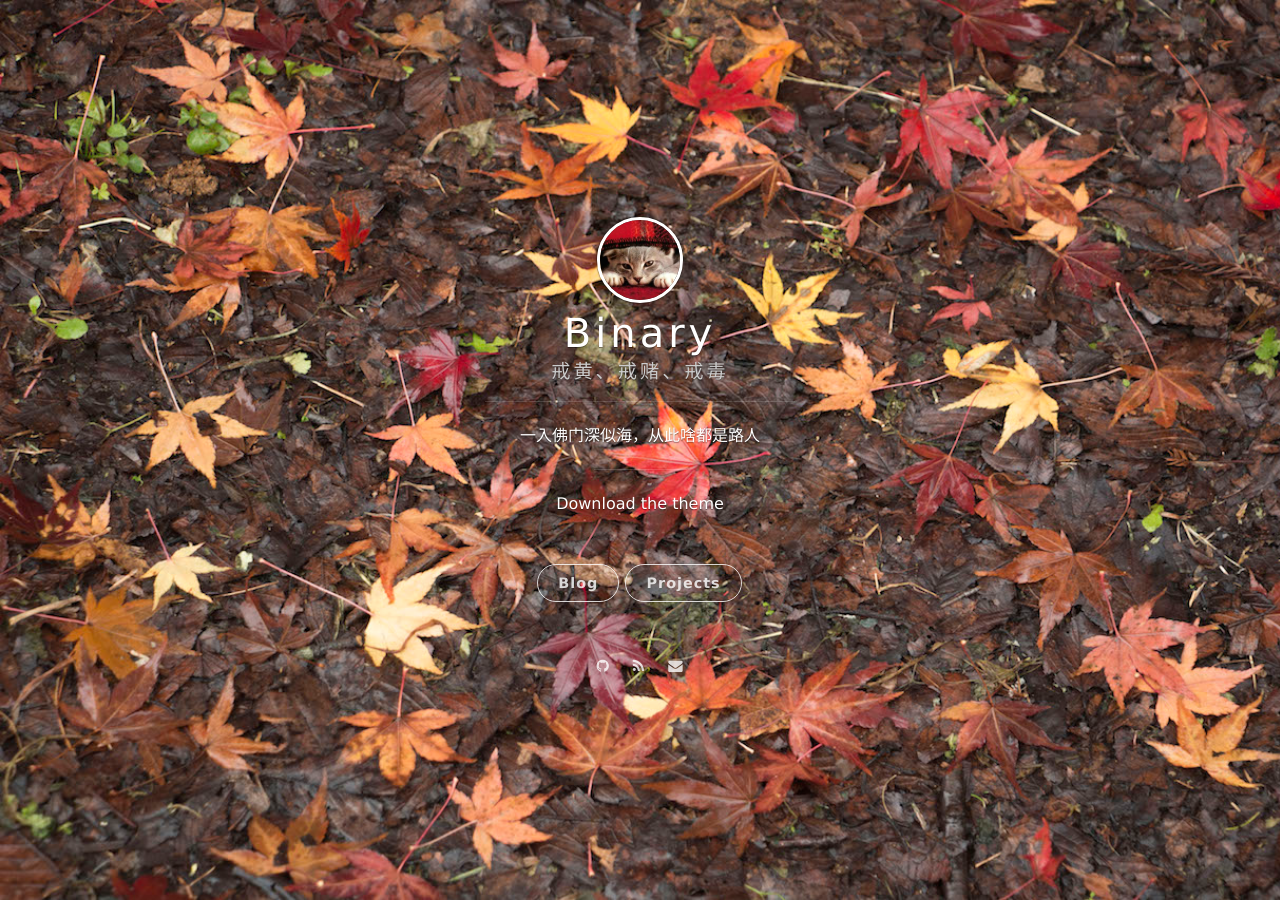
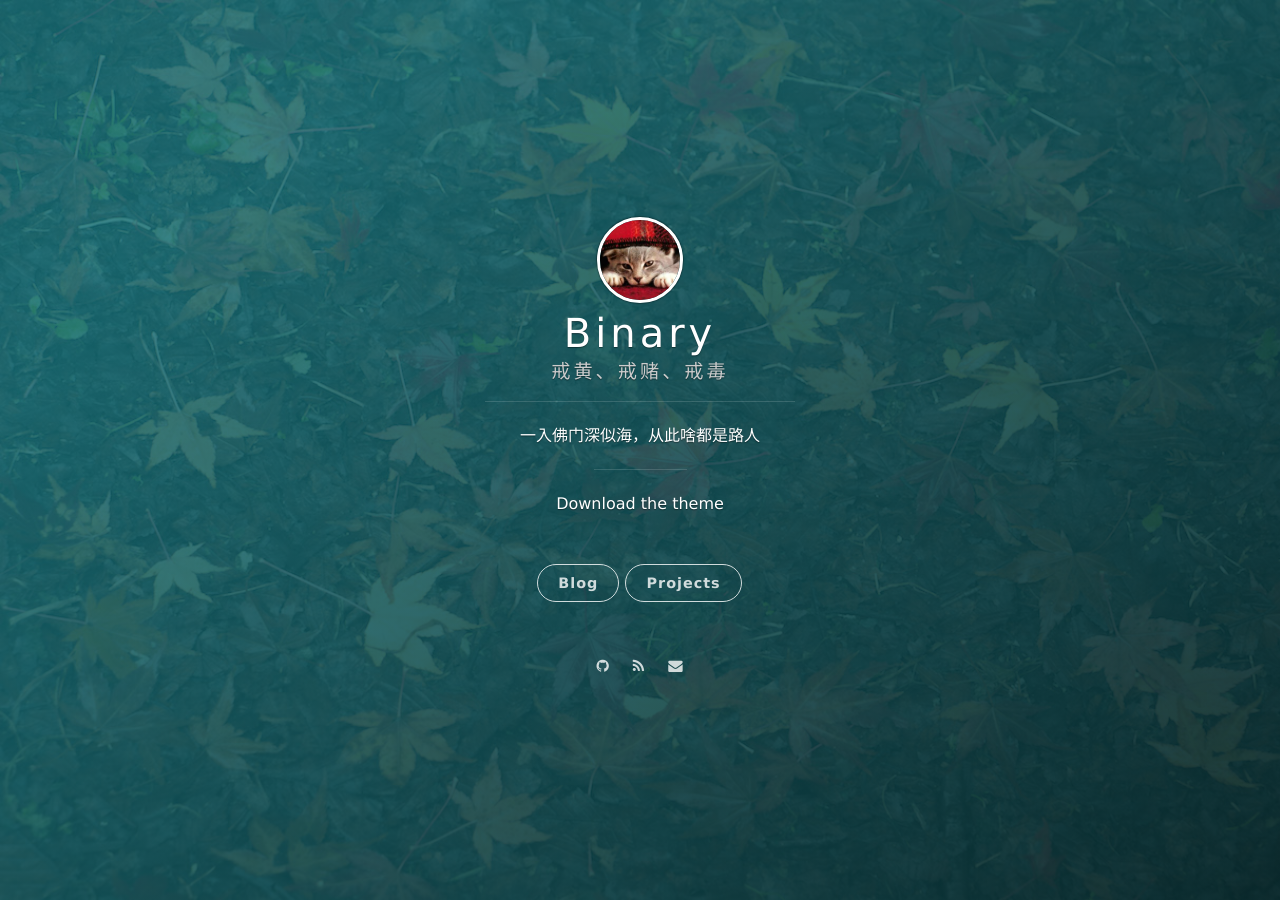
Before and after one commit to Binary-ZRJ/Binary-ZRJ.github.io, a Jekyll site: the page built from index.html, in a window 1280 px wide. Built offline with Jekyll 4.4.1, drawn with Linux system fonts in a browser that asks for light colours; nearby versions of some CDN libraries; the list of posts is cut into pages by our own code.

Commit message:
update
.....

```diff
--- a/_config.yml
+++ b/_config.yml
@@ -13,7 +13,7 @@ permalink: /:year/:month/:title/
 highlighter: rouge
 
 # supported colors: blue, green, purple, red, orange or slate. If you need clear, leave it empty.
-cover_color:
+cover_color: green
 
 # The blog button should not be removed.
 blog_button:
@@ -38,7 +38,7 @@ comment:
 # Social
 social:
     #weibo: onevcat
-    github: https://binary-zrj.github.io/
+    github: binary-zrj.github.io/
     #twitter: onevcat
     #gplus: 107108267983477358170
     mail: 510182a22rk.cdb@sina.cn
```
